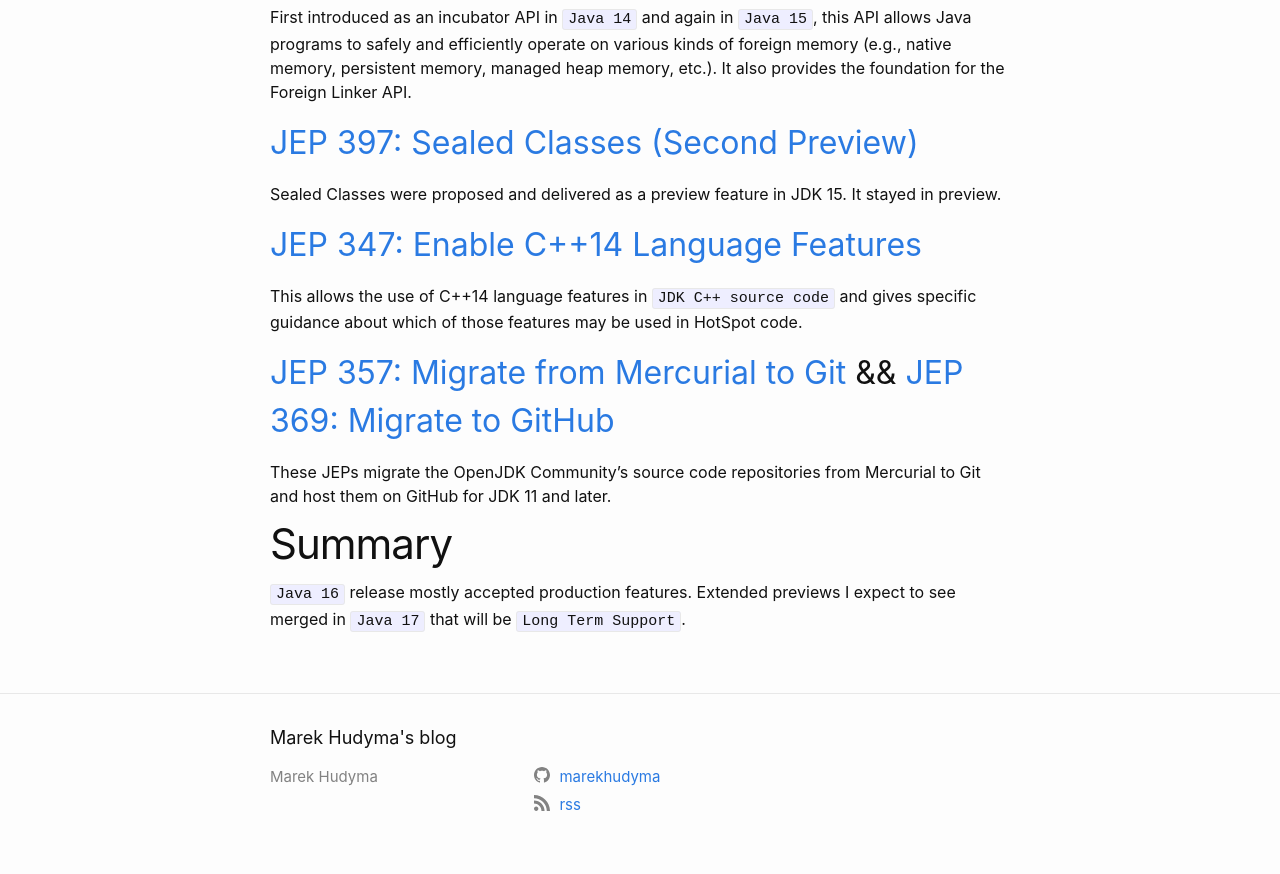
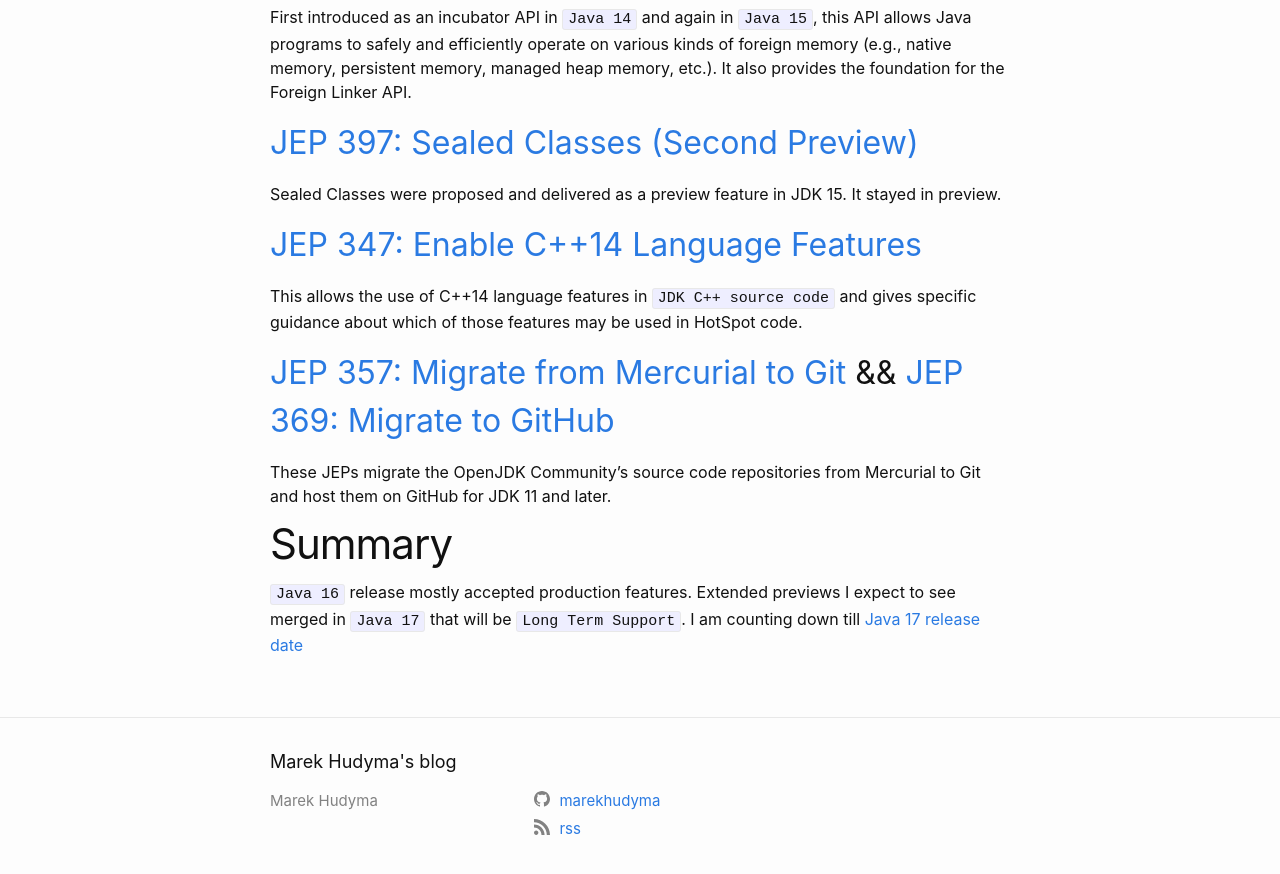
Before and after one commit to marekhudyma/marekhudyma.github.io, a Jekyll site: the page built from _posts/2021-03-20-java-16-new-features.md, in a window 1280 px wide and 900 px high, scrolled down 2578 px. Shown: the top 874 px of the window. Built offline with Jekyll 4.4.1, drawn with Linux system fonts in a browser that asks for light colours.

Commit message:
java 17 count down.

```diff
--- a/_posts/2021-03-20-java-16-new-features.md
+++ b/_posts/2021-03-20-java-16-new-features.md
@@ -93,3 +93,4 @@ These JEPs migrate the OpenJDK Community's source code repositories from Mercuri
 
 # Summary
 `Java 16` release mostly accepted production features. Extended previews I expect to see merged in `Java 17` that will be `Long Term Support`.
+I am counting down till [Java 17 release date](https://is.java.released.info)
```
